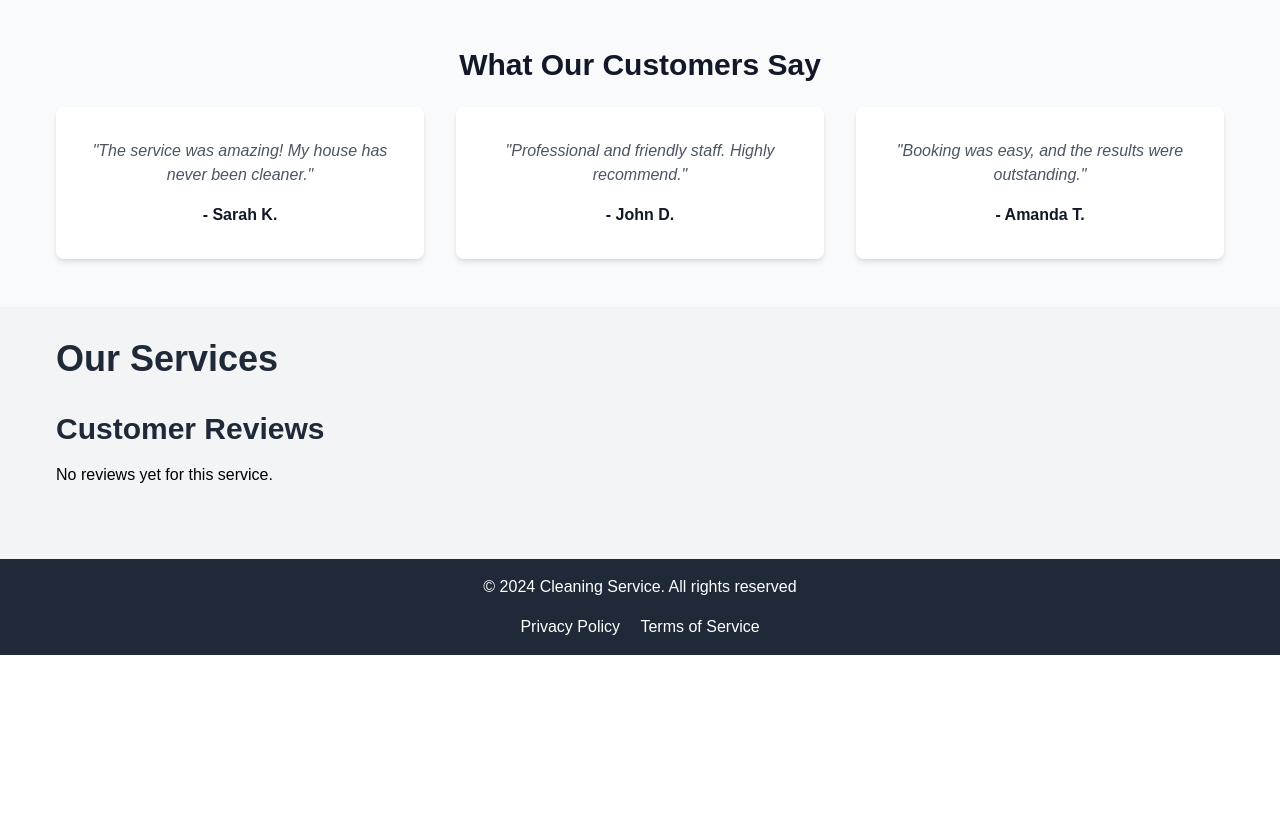
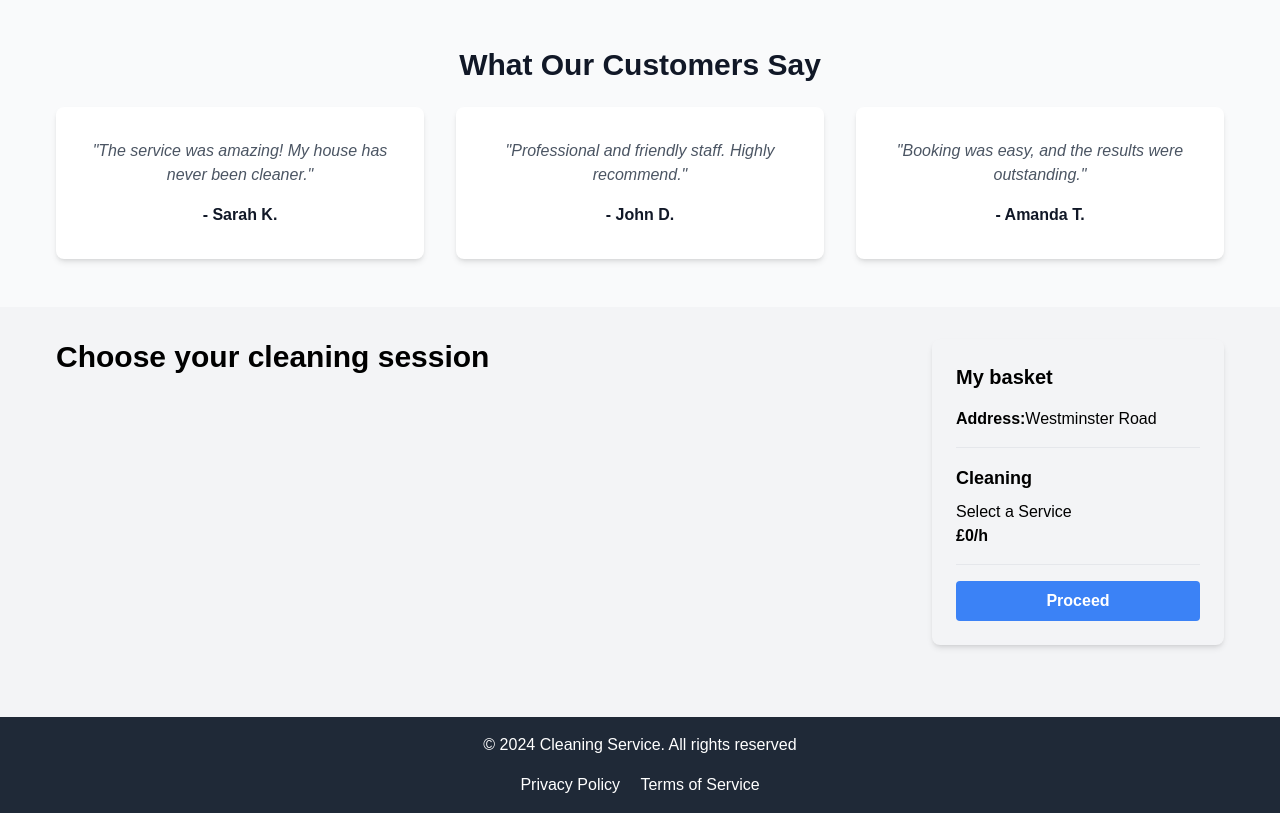
Before and after one commit to nathansolfan/cleaning-service, a Laravel app: page /services in a window 1280 px wide. Shown: the part 797-1610 px from the top of the page. Before the commit the page ends 1452 px from the top, so only its background shows below. Run offline with Laravel 12, Linux system fonts and the light colour scheme; data that the repository does not hold is empty; style sheets or scripts are compiled from the project's sources.

Commit message:
service blade with vanilla javascript involved

```diff
--- a/resources/views/pages/services.blade.php
+++ b/resources/views/pages/services.blade.php
@@ -1,21 +1,68 @@
 <!-- resources/views/pages/services.blade.php -->
-<x-layout title="Our Services">
-    <div class="container mx-auto p-8">
-        <h1 class="text-4xl font-bold text-gray-800 mb-8">Our Services</h1>
-        <!-- Service details here -->
 
-        <!-- Display Reviews for this service -->
-        <h2 class="text-3xl font-bold text-gray-800 mt-8 mb-4">Customer Reviews</h2>
-        @forelse($reviews as $review)
-            <div class="bg-gray-100 p-4 rounded mb-4">
-                <div class="flex items-center mb-2">
-                    <span class="font-bold">{{ $review->user->name }}</span>
-                    <span class="ml-2 text-yellow-500">Rating: {{ $review->rating }}</span>
+<x-layout title="Choose your cleaning session">
+    <div class="container mx-auto py-8 flex">
+        <!-- Services List -->
+        <div class="w-3/4 pr-8">
+            <h2 class="text-3xl font-bold mb-6">Choose your cleaning session</h2>
+            <div class="grid grid-cols-1 gap-6">
+                <!-- Service Card 1 -->
+                @foreach ( $services as $service )
+
+
+                <div class="bg-white p-6 rounded-lg shadow-md border-2 border-orange-500">
+                    <div class="flex justify-between items-center">
+                        <div>
+                            <h3 class="text-2xl font-bold text-gray-800">Classic regular cleaning</h3>
+                            <p class="text-xl text-red-600">£16.90/h <span class="line-through text-gray-500">£18.90/h</span></p>
+                            <ul class="list-disc pl-5 mt-2 text-gray-600">
+                                @foreach ( $service->features as $feature )
+                                <li> {{$feature}} </li>
+                                @endforeach
+                            </ul>
+                        </div>
+                        @if ($service->popular)
+                        <div>
+                            <span class="block bg-yellow-400 text-black text-sm font-bold py-1 px-3 rounded mt-2">Popular</span>
+                        </div>
+                        @endif
+                    </div>
                 </div>
-                <p>{{ $review->comment }}</p>
+                @endforeach
             </div>
-        @empty
-            <p>No reviews yet for this service.</p>
-        @endforelse
+        </div>
+
+        <!-- Basket/Selection Summary -->
+        <div class="w-1/4 bg-gray-100 p-6 rounded-lg shadow-md">
+            <h3 class="text-xl font-bold mb-4">My basket</h3>
+            <p id="selected-address"><strong>Address:</strong>Westminster Road </p>
+            <hr class="my-4">
+            <h4 class="text-lg font-bold mb-2">Cleaning</h4>
+            <p id="selected-service">Select a Service</p>
+            <p id="selected-price" class="font-bold">£0/h</p>
+            <hr class="my-4">
+            <button class="bg-blue-500 text-white font-bold py-2 px-4 rounded w-full" id="proceed-button" disabled>Proceed</button>
+        </div>
     </div>
+
+
+    <script>
+        document.addEventListener('DOMContentLoaded', function() {
+            const serviceCards = document.querySelectorAll('.service-card');
+            const basketService = document.querySelectorAll('.selected-card');
+            const basketPrice = document.querySelectorAll('.service-price');
+            const proceedButton = document.querySelectorAll('.proceed-button');
+
+            serviceCards.forEach(card => {
+                card.addEventListener('click', function() {
+                    serviceCards.forEach(c => c.classList.remove('border-orange-500'));
+                    this.classList.add('border-orange-500');
+
+                    basketService.textContent = this.dataset.name;
+                    basketPrice.textContent = `£${this.dataset.price}/h`;
+                    proceedButton.disabled = false;
+                });
+            });
+        });
+    </script>
 </x-layout>
```
